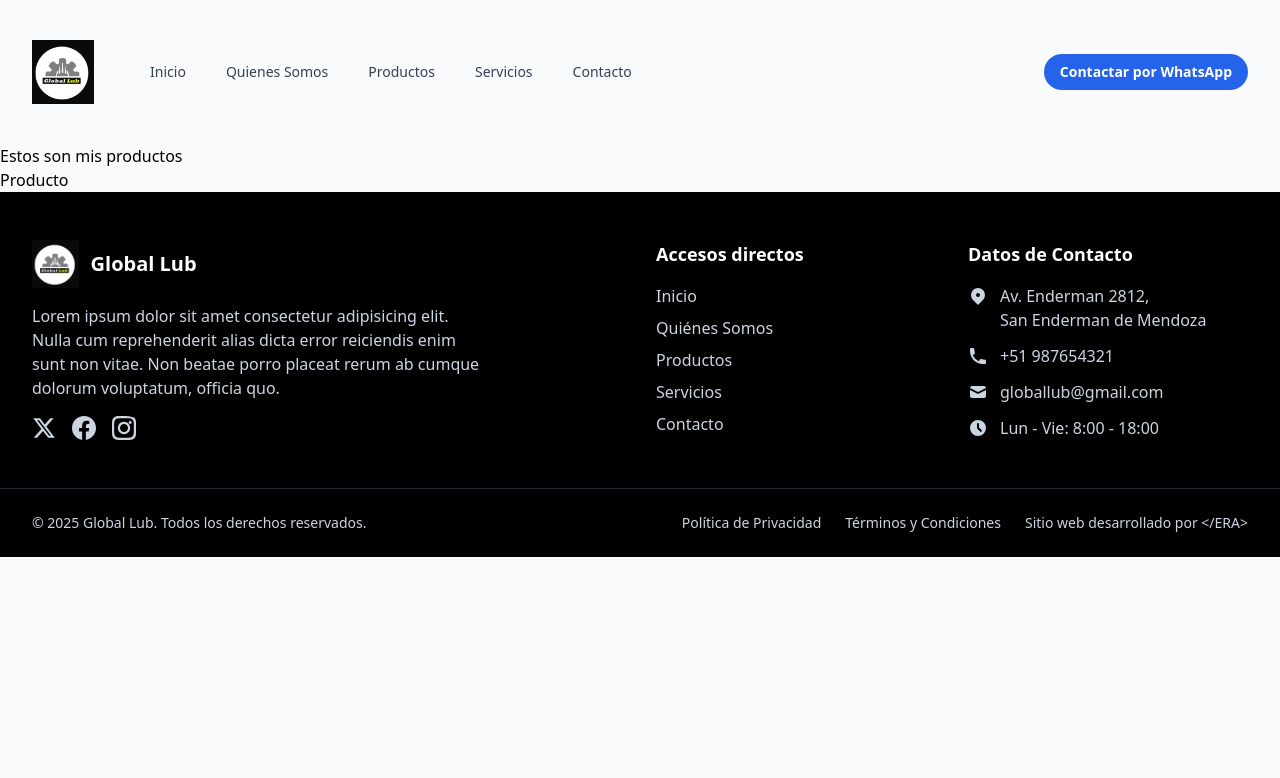
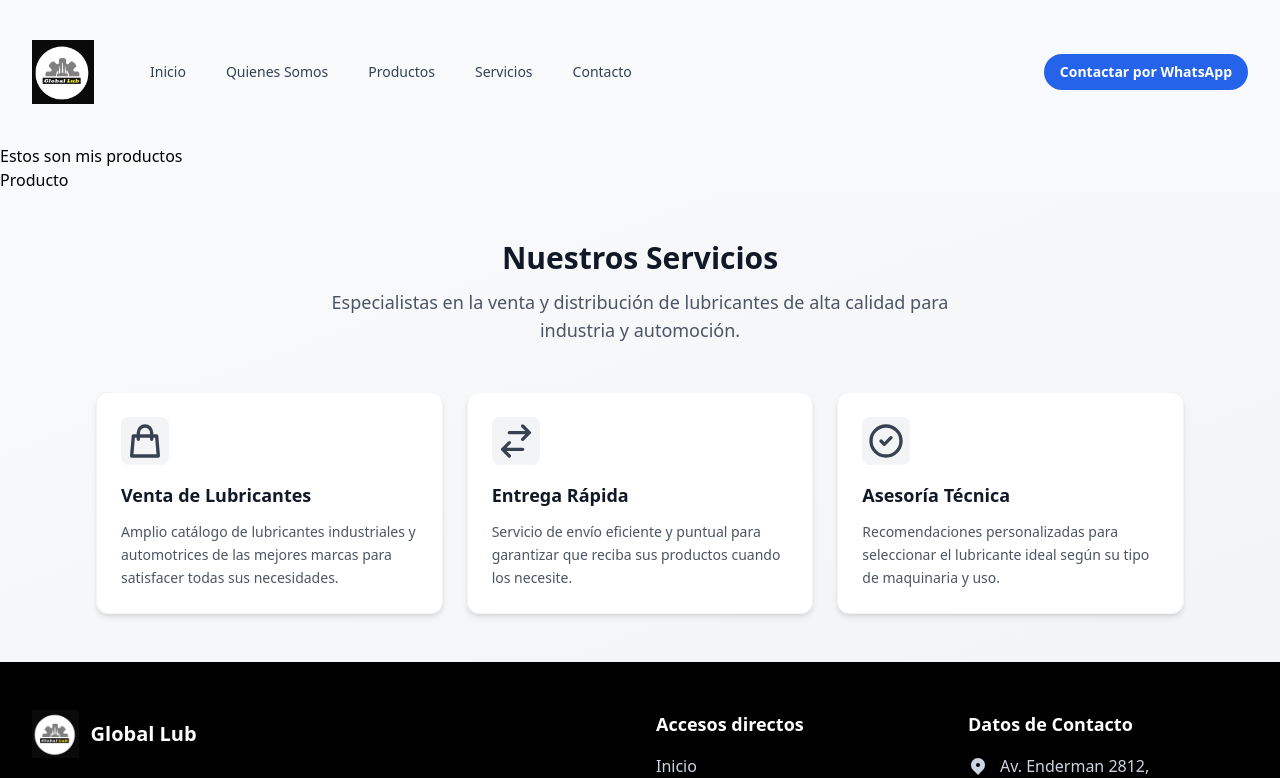
Before and after one commit to ErnestoXMC/global-lub, a React (Vite) app: page / in a window 1280 px wide. Shown: the top 778 px of the page. Built offline with nearby package versions, Linux system fonts and the light colour scheme.

Commit message:
feature: Primer avance Servicios

```diff
--- a/src/components/Servicios.jsx
+++ b/src/components/Servicios.jsx
@@ -1,8 +1,80 @@
 import React from 'react'
 
 const Servicios = () => {
+  const servicios = [
+    {
+      id: 1,
+      icon: (
+        <svg className="w-10 h-10 text-gray-700" fill="none" stroke="currentColor" viewBox="0 0 24 24">
+          <path strokeLinecap="round" strokeLinejoin="round" strokeWidth={2} d="M16 11V7a4 4 0 00-8 0v4M5 9h14l1 12H4L5 9z" />
+        </svg>
+      ),
+      titulo: "Venta de Lubricantes",
+      descripcion: "Amplio catálogo de lubricantes industriales y automotrices de las mejores marcas para satisfacer todas sus necesidades."
+    },
+    {
+      id: 2,
+      icon: (
+        <svg className="w-10 h-10 text-gray-700" fill="none" stroke="currentColor" viewBox="0 0 24 24">
+          <path strokeLinecap="round" strokeLinejoin="round" strokeWidth={2} d="M8 7h12m0 0l-4-4m4 4l-4 4m0 6H4m0 0l4 4m-4-4l4-4" />
+        </svg>
+      ),
+      titulo: "Entrega Rápida",
+      descripcion: "Servicio de envío eficiente y puntual para garantizar que reciba sus productos cuando los necesite."
+    },
+    {
+      id: 3,
+      icon: (
+        <svg className="w-10 h-10 text-gray-700" fill="none" stroke="currentColor" viewBox="0 0 24 24">
+          <path strokeLinecap="round" strokeLinejoin="round" strokeWidth={2} d="M9 12l2 2 4-4m6 2a9 9 0 11-18 0 9 9 0 0118 0z" />
+        </svg>
+      ),
+      titulo: "Asesoría Técnica",
+      descripcion: "Recomendaciones personalizadas para seleccionar el lubricante ideal según su tipo de maquinaria y uso."
+    }
+  ];
+
   return (
-    <div>Servicios</div>
+
+    <>
+      {/* Informacion de la seccion Servicios */}
+      <section className="py-12 bg-gradient-to-br from-gray-50 to-gray-100">
+        <div className="mx-auto max-w-6xl px-4 sm:px-6 lg:px-8">
+          <div className="text-center mb-12">
+            <h2 className="text-3xl font-bold text-gray-900 mb-3">
+              Nuestros Servicios
+            </h2>
+            <p className="text-lg text-gray-600 max-w-2xl mx-auto">
+              Especialistas en la venta y distribución de lubricantes de alta calidad
+              para industria y automoción.
+            </p>
+          </div>
+
+          {/* Iteracion de servicios */}
+          <div className="grid grid-cols-1 md:grid-cols-3 gap-6">
+            {servicios.map((servicio) => (
+              <div
+                key={servicio.id}
+                className="group bg-white rounded-xl p-6 shadow-md hover:shadow-lg transition-all duration-300 border border-gray-100 hover:scale-105"
+              >
+                <div className="mb-4 inline-flex items-center justify-center w-12 h-12 bg-gray-100 rounded-lg">
+                  {servicio.icon}
+                </div>
+
+                <h3 className="text-lg font-semibold text-gray-900 mb-3">
+                  {servicio.titulo}
+                </h3>
+
+                <p className="text-gray-600 leading-relaxed text-sm">
+                  {servicio.descripcion}
+                </p>
+              </div>
+            ))}
+          </div>
+        </div>
+      </section>
+    </>
+
   )
 }
 
--- a/src/paginas/Principal.jsx
+++ b/src/paginas/Principal.jsx
@@ -3,6 +3,7 @@
 import Header from "../components/Header";
 import Productos from "../components/Productos";
 import Footer from "../components/Footer";
+import Servicios from "../components/Servicios";
 
 
 const Principal = () => {
@@ -20,6 +21,7 @@
       />
       <Productos />
 
+      <Servicios />
       <Footer />
     </>
 
```
